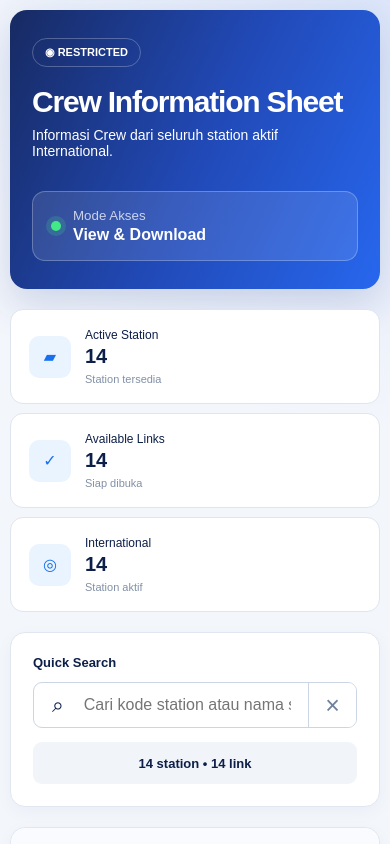
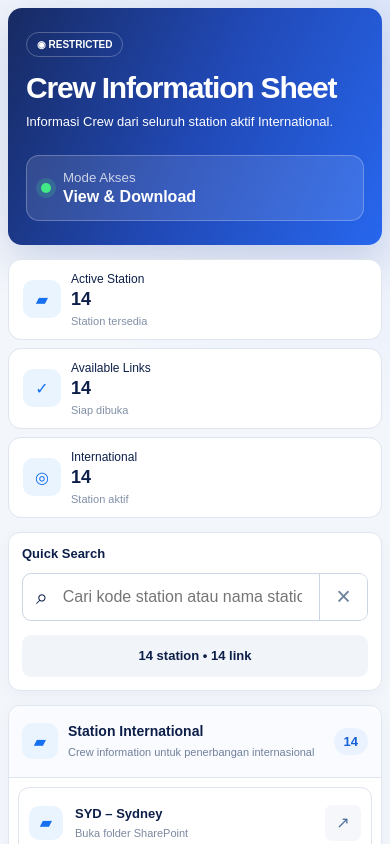
Before and after one commit to CaturSuryadarma/Crew-Sheet, a plain HTML site: page index.html in a window 390 px wide. Shown: the top 844 px of the page. Drawn offline with Linux system fonts and the light colour scheme.

Commit message:
Update index.html
update tampilan handphone dan tablet

```diff
--- a/index.html
+++ b/index.html
@@ -7,14 +7,89 @@
   <title>Crew Information Sheet | International Station</title>
   <style>
     :root{--ink:#0d1f49;--muted:#64748b;--line:#dfe5ef;--blue:#1760ef;--bg:#f3f6fb}
-    *{box-sizing:border-box}body{margin:0;background:radial-gradient(circle at 96% 0%,rgba(39,99,236,.11),transparent 27rem),var(--bg);color:var(--ink);font-family:Arial,Helvetica,sans-serif}button,input{font:inherit}
+    *{box-sizing:border-box}html{-webkit-text-size-adjust:100%;scroll-behavior:smooth}body{margin:0;min-width:320px;background:radial-gradient(circle at 96% 0%,rgba(39,99,236,.11),transparent 27rem),var(--bg);color:var(--ink);font-family:Arial,Helvetica,sans-serif}button,input{font:inherit}
     main{width:min(1440px,100%);margin:auto;padding:18px}.hero{min-height:176px;padding:34px 36px;border-radius:17px;color:#fff;background:linear-gradient(115deg,#172a62,#2149b6 51%,#2767ee);box-shadow:0 15px 40px rgba(23,57,143,.18);display:flex;align-items:center;justify-content:space-between;gap:32px}
     .badge{display:inline-flex;gap:7px;padding:7px 12px;border:1px solid rgba(255,255,255,.25);border-radius:20px;font-size:11px;font-weight:800}.hero h1{font-size:clamp(30px,4vw,42px);letter-spacing:-.04em;margin:18px 0 8px}.hero p{margin:0;font-size:14px}.mode{min-width:190px;border:1px solid rgba(255,255,255,.25);border-radius:13px;padding:16px 18px;display:flex;align-items:center;gap:12px;background:rgba(255,255,255,.11)}.dot{width:10px;height:10px;border-radius:50%;background:#42e987;box-shadow:0 0 0 5px rgba(66,233,135,.17)}.mode small,.mode strong{display:block}.mode small{opacity:.74;margin-bottom:3px}
     .stats{display:grid;grid-template-columns:repeat(3,1fr);gap:15px;margin:20px 0}.stat{min-height:98px;border:1px solid var(--line);border-radius:13px;background:#fff;padding:18px;display:flex;align-items:center;gap:14px}.stat-icon,.panel-icon,.folder{display:grid;place-items:center;color:#1670ef;background:#eaf4ff;border-radius:10px}.stat-icon{width:42px;height:42px}.stat span,.stat strong,.stat small{display:block}.stat span{font-size:12px}.stat strong{font-size:20px;margin:3px 0 5px}.stat small{color:#8290a7;font-size:11px}
     .search,.panel{border:1px solid #e1e7f0;border-radius:15px;background:#fff;box-shadow:0 5px 18px rgba(15,33,70,.04)}.search{padding:22px;margin-bottom:20px}.search label{font-size:13px;font-weight:800;display:block;margin-bottom:12px}.search-row{display:grid;grid-template-columns:2fr 1fr;gap:14px}.search-box{height:46px;border:1px solid #cbd5e3;border-radius:9px;display:flex;align-items:center;overflow:hidden}.search-box:focus-within{border-color:#4281f4;box-shadow:0 0 0 3px rgba(37,99,235,.1)}.search-symbol{padding:0 18px;font-size:21px}.search input{border:0;outline:0;height:100%;flex:1;min-width:0;color:var(--ink)}.search button{border:0;border-left:1px solid #cbd5e3;width:48px;height:100%;background:#fff;color:#6e809c;font-size:25px;cursor:pointer}.count{border-radius:9px;background:#f1f4f8;display:grid;place-items:center;font-size:13px;font-weight:800}
     .panel-head{min-height:78px;padding:17px 20px;display:flex;align-items:center;justify-content:space-between;border-bottom:1px solid var(--line);background:#f9fbfe;border-radius:15px 15px 0 0}.panel-title{display:flex;align-items:center;gap:14px}.panel-icon{width:38px;height:38px}.panel h2{font-size:14px;margin:0 0 6px}.panel-head p{font-size:12px;color:#71809a;margin:0}.total{font-size:13px;font-weight:800;background:#eaf2ff;color:#175fd6;border-radius:20px;padding:7px 12px}
-    .grid{padding:14px;display:grid;grid-template-columns:repeat(2,minmax(0,1fr));gap:10px}.card{min-height:70px;border:1px solid var(--line);border-radius:11px;padding:10px 12px;display:flex;align-items:center;gap:12px;color:inherit;text-decoration:none;transition:.15s}.card:hover,.card:focus{transform:translateY(-2px);border-color:#90b8fa;box-shadow:0 8px 22px rgba(32,88,184,.11);outline:none}.folder{width:34px;height:34px}.info{flex:1}.info h3{font-size:14px;margin:0 0 6px}.info p{margin:0;color:#7b89a0;font-size:11px}.arrow{width:32px;height:32px;display:grid;place-items:center;color:#52719e;background:#f5f7fa;border-radius:7px}.empty{display:none;padding:55px;text-align:center;color:#74829a}footer{text-align:center;color:#8290a6;font-size:11px;padding:24px 0 8px}
-    @media(max-width:800px){main{padding:10px}.hero{padding:28px 22px;min-height:210px;align-items:flex-start;flex-direction:column}.mode{width:100%}.stats,.grid{grid-template-columns:1fr}.stats{gap:9px}.stat{min-height:82px}.search-row{grid-template-columns:1fr}.count{height:42px}}
+    .grid{padding:14px;display:grid;grid-template-columns:repeat(2,minmax(0,1fr));gap:10px}.card{min-height:70px;border:1px solid var(--line);border-radius:11px;padding:10px 12px;display:flex;align-items:center;gap:12px;color:inherit;text-decoration:none;transition:.15s;-webkit-tap-highlight-color:transparent}.card:hover,.card:focus{transform:translateY(-2px);border-color:#90b8fa;box-shadow:0 8px 22px rgba(32,88,184,.11);outline:none}.folder{width:34px;height:34px;flex:0 0 auto}.info{flex:1;min-width:0}.info h3{font-size:14px;margin:0 0 6px;overflow-wrap:anywhere}.info p{margin:0;color:#7b89a0;font-size:11px}.arrow{width:32px;height:32px;display:grid;place-items:center;color:#52719e;background:#f5f7fa;border-radius:7px;flex:0 0 auto}.empty{display:none;padding:55px;text-align:center;color:#74829a}footer{text-align:center;color:#8290a6;font-size:11px;padding:24px 0 8px}
+
+    /* Tablet landscape dan layar laptop kecil */
+    @media(max-width:1024px){
+      main{padding:14px}
+      .hero{padding:30px;gap:24px}
+      .hero h1{font-size:36px}
+      .stats{gap:12px}
+      .stat{padding:15px}
+      .search{padding:18px}
+      .search-row{grid-template-columns:minmax(0,1.7fr) minmax(210px,.8fr)}
+      .grid{gap:9px}
+    }
+
+    /* Tablet portrait */
+    @media(max-width:768px){
+      main{padding:12px}
+      .hero{min-height:auto;padding:26px 24px;align-items:flex-start;flex-direction:column;gap:22px}
+      .hero h1{font-size:34px;margin-top:15px}
+      .hero p{line-height:1.55}
+      .mode{width:100%;min-width:0}
+      .stats{grid-template-columns:repeat(3,minmax(0,1fr));gap:9px;margin:14px 0}
+      .stat{min-height:92px;padding:13px 10px;gap:10px}
+      .stat-icon{width:38px;height:38px;flex:0 0 auto}
+      .stat strong{font-size:18px}
+      .search{padding:16px;margin-bottom:14px}
+      .search-row{grid-template-columns:1fr}
+      .count{height:42px}
+      .grid{grid-template-columns:repeat(2,minmax(0,1fr));padding:11px}
+      .card{min-height:74px;padding:11px}
+    }
+
+    /* Handphone */
+    @media(max-width:600px){
+      main{padding:8px}
+      .hero{padding:24px 18px;border-radius:14px}
+      .badge{font-size:10px;padding:6px 10px}
+      .hero h1{font-size:30px;line-height:1.08}
+      .hero p{font-size:13px}
+      .mode{padding:14px}
+      .stats{grid-template-columns:1fr;gap:8px}
+      .stat{min-height:76px;padding:12px 14px}
+      .search{padding:13px;border-radius:12px}
+      .search-box{height:48px}
+      .search-symbol{padding:0 13px}
+      .search input{font-size:16px}
+      .search button{width:48px}
+      .panel{border-radius:12px}
+      .panel-head{min-height:72px;padding:14px 13px;gap:10px}
+      .panel-title{gap:10px;min-width:0}
+      .panel-icon{width:36px;height:36px;flex:0 0 auto}
+      .panel-head p{font-size:11px;line-height:1.35}
+      .total{padding:6px 10px}
+      .grid{grid-template-columns:1fr;padding:9px;gap:8px}
+      .card{min-height:72px;padding:10px}
+      .info h3{font-size:13px}
+      .arrow{width:36px;height:36px}
+      .empty{padding:42px 16px}
+    }
+
+    /* Handphone kecil */
+    @media(max-width:380px){
+      .hero h1{font-size:27px}
+      .panel-head p{display:none}
+      .folder{width:32px;height:32px}
+      .card{gap:9px}
+      .info p{font-size:10px}
+    }
+
+    @media(hover:none){
+      .card:hover{transform:none;box-shadow:none}
+      .card:active{background:#f6f9ff;border-color:#90b8fa}
+    }
+
+    @media(prefers-reduced-motion:reduce){
+      *{scroll-behavior:auto!important;transition:none!important}
+    }
   </style>
 </head>
 <body>
```
